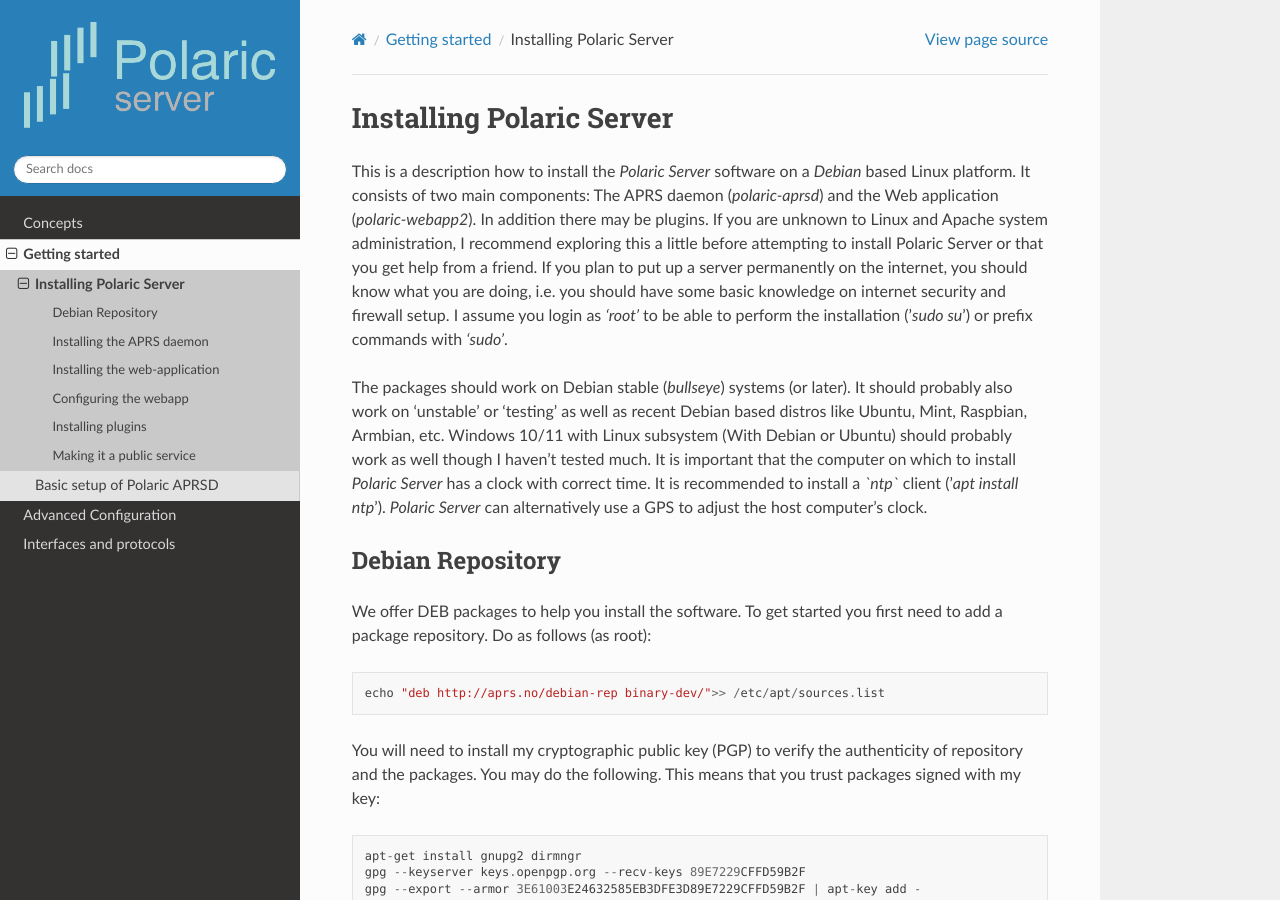
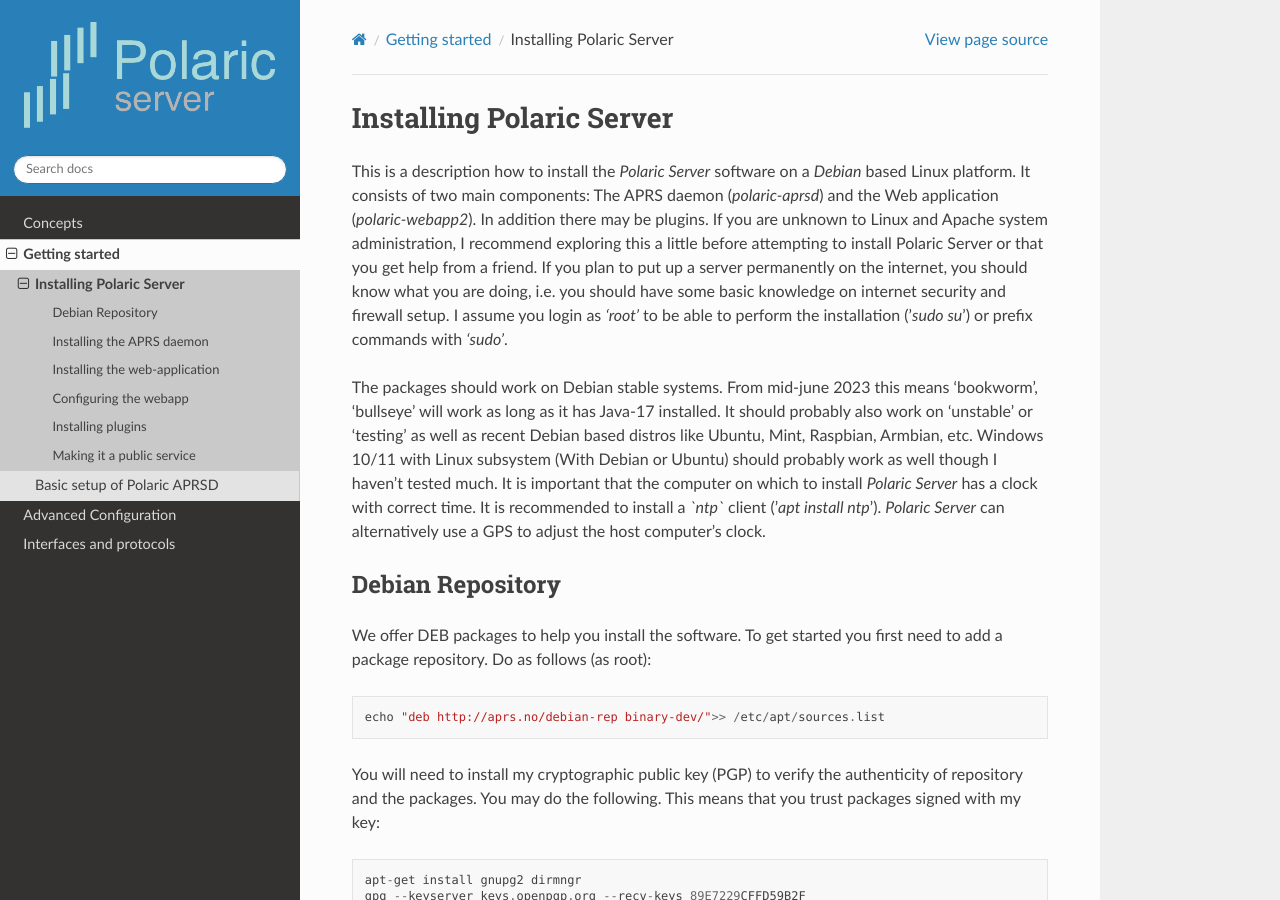
Before and after one commit to joakimsk/docs, a Sphinx documentation site: the page built from docs/source/install.rst, in a window 1280 px wide and 900 px high. Built offline with Sphinx 7.4.7 and the Read the Docs theme 2.0.0, drawn with Linux system fonts in a browser that asks for light colours.

Commit message:
Update install.rst

```diff
--- a/docs/source/install.rst
+++ b/docs/source/install.rst
@@ -4,7 +4,7 @@
 
 This is a description how to install the *Polaric Server* software on a *Debian* based Linux platform. It consists of two main components: The APRS daemon (*polaric-aprsd*) and the Web application (*polaric-webapp2*). In addition there may be plugins. If you are unknown to Linux and Apache system administration, I recommend exploring this a little before attempting to install Polaric Server or that you get help from a friend. If you plan to put up a server permanently on the internet, you should know what you are doing, i.e. you should have some basic knowledge on internet security and firewall setup. I assume you login as *'root'* to be able to perform the installation ('`sudo su`') or prefix commands with *'sudo'*.
 
-The packages should work on Debian stable (*bullseye*) systems (or later). It should probably also work on 'unstable' or 'testing' as well as recent Debian based distros like Ubuntu, Mint, Raspbian, Armbian, etc. Windows 10/11 with Linux subsystem (With Debian or Ubuntu) should probably work as well though I haven't tested much. It is important that the computer on which to install *Polaric Server* has a clock with correct time. It is recommended to install a *`ntp`* client ('`apt install ntp`'). *Polaric Server* can alternatively use a GPS to adjust the host computer's clock.
+The packages should work on Debian stable systems. From mid-june 2023 this means 'bookworm', 'bullseye' will work as long as it has Java-17 installed. It should probably also work on 'unstable' or 'testing' as well as recent Debian based distros like Ubuntu, Mint, Raspbian, Armbian, etc. Windows 10/11 with Linux subsystem (With Debian or Ubuntu) should probably work as well though I haven't tested much. It is important that the computer on which to install *Polaric Server* has a clock with correct time. It is recommended to install a *`ntp`* client ('`apt install ntp`'). *Polaric Server* can alternatively use a GPS to adjust the host computer's clock.
 
 Debian Repository
 -----------------
```
